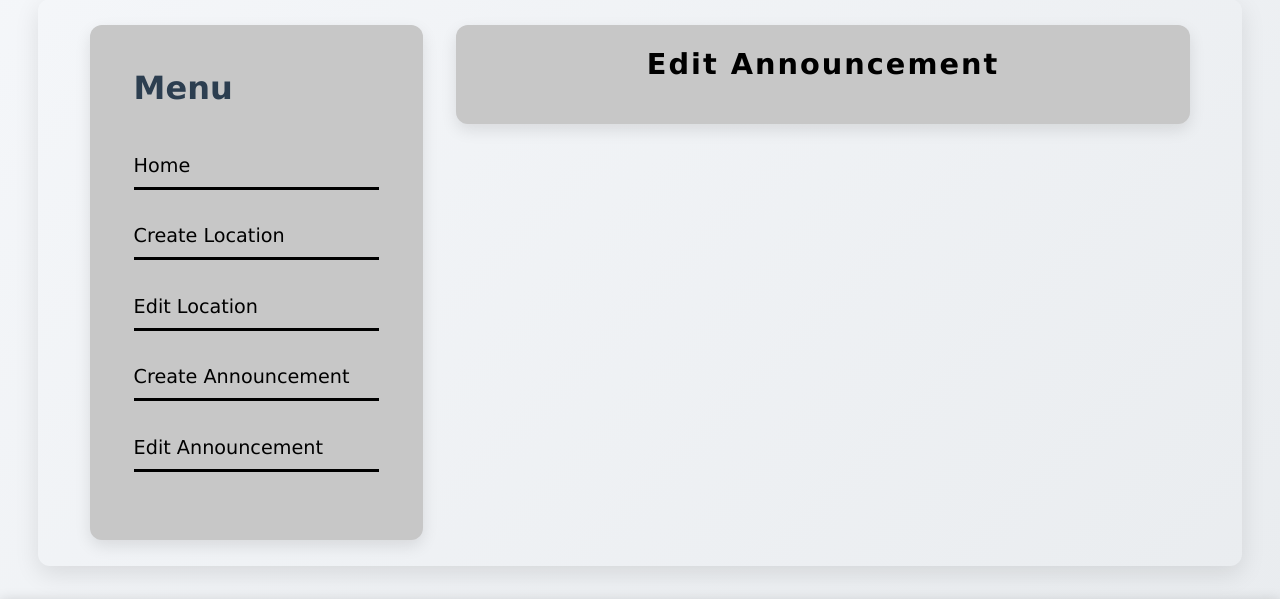
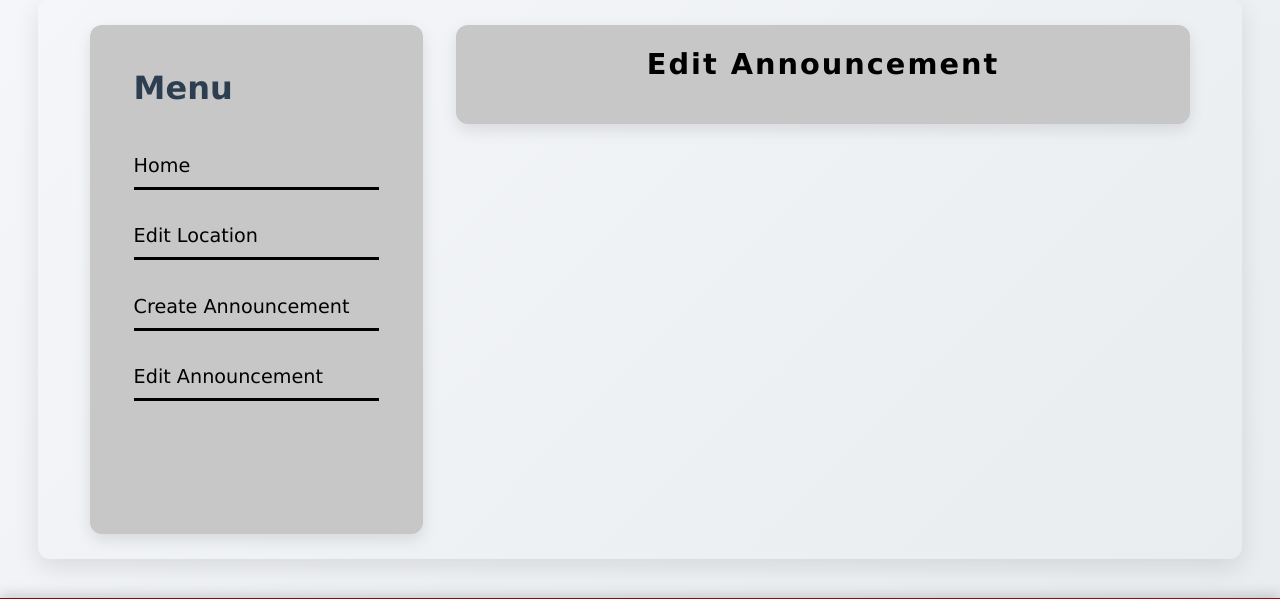
Before and after one commit to APBosma/Campus-Tracker, a PHP site: page /edit_location.php in a window 1280 px wide. Shown: the part 139-738 px from the top of the page. Run offline with PHP 8.4, Linux system fonts and the light colour scheme; data that the repository does not hold is empty.

Commit message:
Removed Create Location
It was decided that this was too much and that if someone was going to add a location that would require more than just this form.

```diff
--- a/admin.php
+++ b/admin.php
@@ -33,7 +33,6 @@
         <a href = "admin.php">
             <button class="menu-btn">Home</button>
         </a>
-        <button class="menu-btn">Create Location</button>
         <a href = "edit_location.php">
             <button class="menu-btn">Edit Location</button>
         </a>
--- a/announcement_create.php
+++ b/announcement_create.php
@@ -32,7 +32,6 @@
         <a href = "admin.html">
             <button class="menu-btn">Home</button>
         </a>
-        <button class="menu-btn">Create Location</button>
         <a href = "edit_location.php">
             <button class="menu-btn">Edit Location</button>
         </a>
--- a/edit_announcement.php
+++ b/edit_announcement.php
@@ -33,7 +33,6 @@
         <a href = "admin.php">
             <button class="menu-btn">Home</button>
         </a>
-        <button class="menu-btn">Create Location</button>
         <a href = "edit_location.php">
             <button class="menu-btn">Edit Location</button>
         </a>
--- a/edit_location.php
+++ b/edit_location.php
@@ -50,7 +50,6 @@ which were basically about what I was looking for. I then used this for the PHP
         <a href = "admin.php">
             <button class="menu-btn">Home</button>
         </a>
-        <button class="menu-btn">Create Location</button>
         <a href = "edit_location.php">
             <button class="menu-btn">Edit Location</button>
         </a>
```
